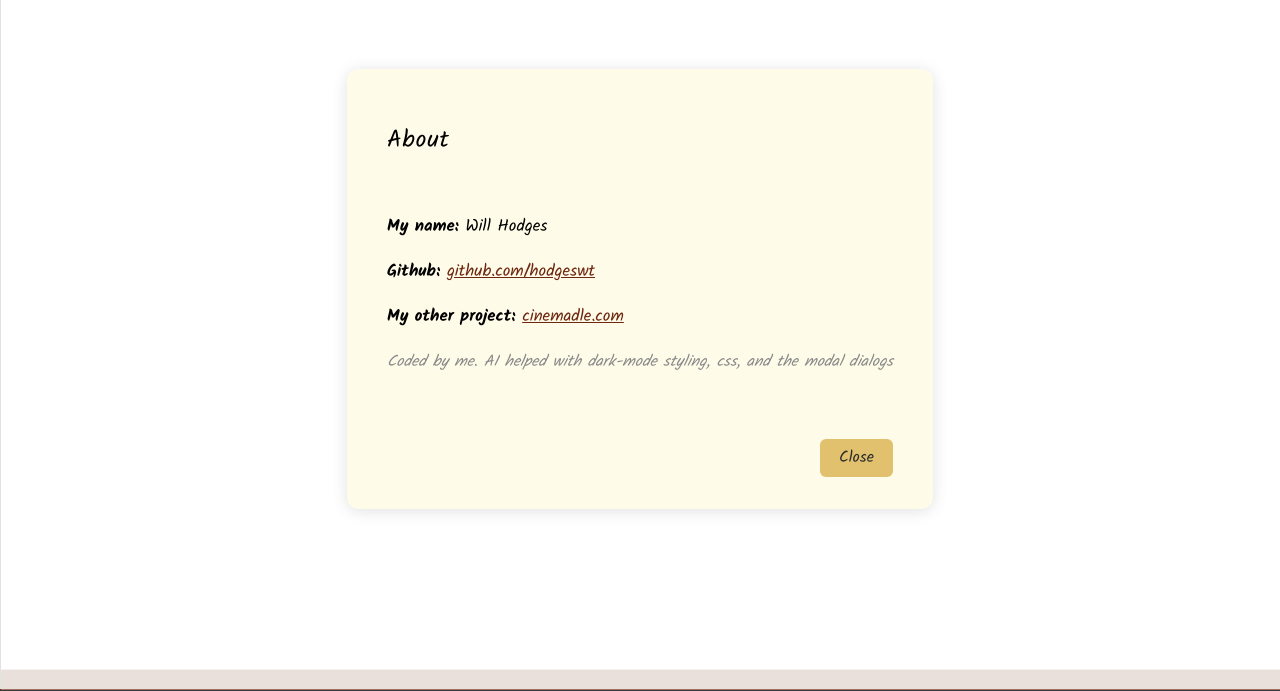
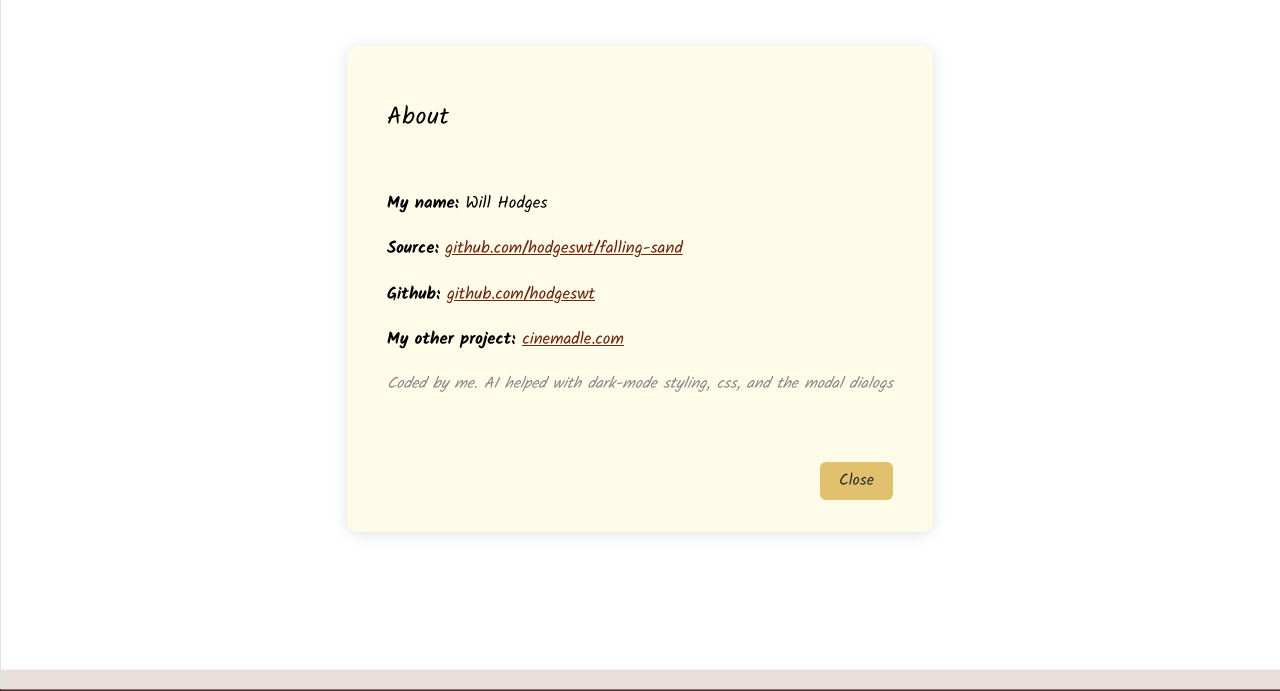
Before and after one commit to hodgeswt/falling-sand, a website with bundled scripts: page src/index.html in a window 1280 px wide. Both pictures are taken after a click on the button 1176 px from the left and 39 px from the top of the page. Shown: the part 111-802 px from the top of the page. Built offline with nearby package versions, Linux system fonts and the light colour scheme; files whose address does not match are found by name.

Commit message:
add link to source

```diff
--- a/src/index.html
+++ b/src/index.html
@@ -51,6 +51,7 @@
           <h2>About</h2>
           <div class="info-block">
             <p><strong>My name:</strong> Will Hodges</p>
+            <p><strong>Source:</strong> <a href="https://github.com/hodgeswt/falling-sand" target="_blank">github.com/hodgeswt/falling-sand</a></p>
             <p><strong>Github:</strong> <a href="https://github.com/hodgeswt" target="_blank">github.com/hodgeswt</a></p>
             <p><strong>My other project:</strong> <a href="https://cinemadle.com" target="_blank">cinemadle.com</a></p>
             <p class="info-text">Coded by me. AI helped with dark-mode styling, css, and the modal dialogs</p>
```
